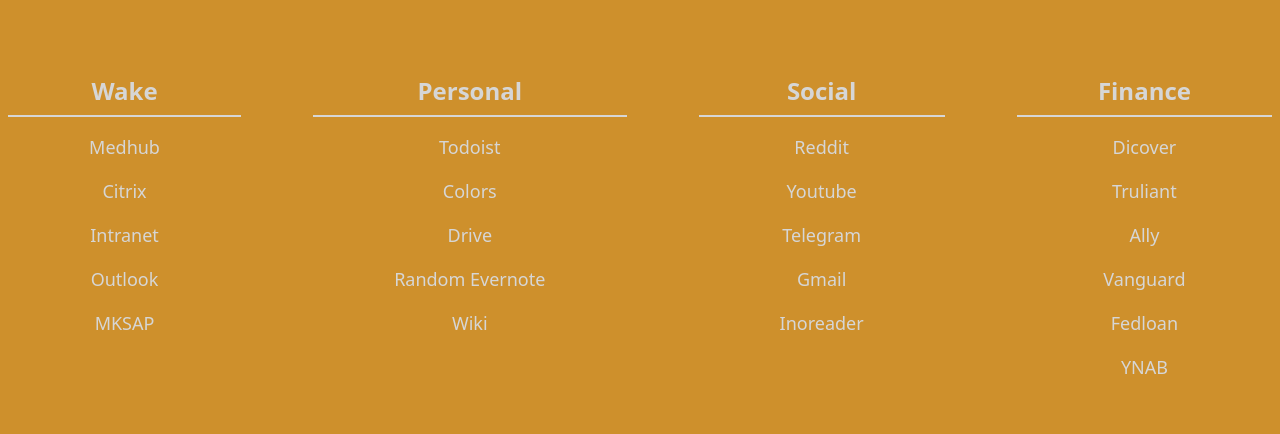
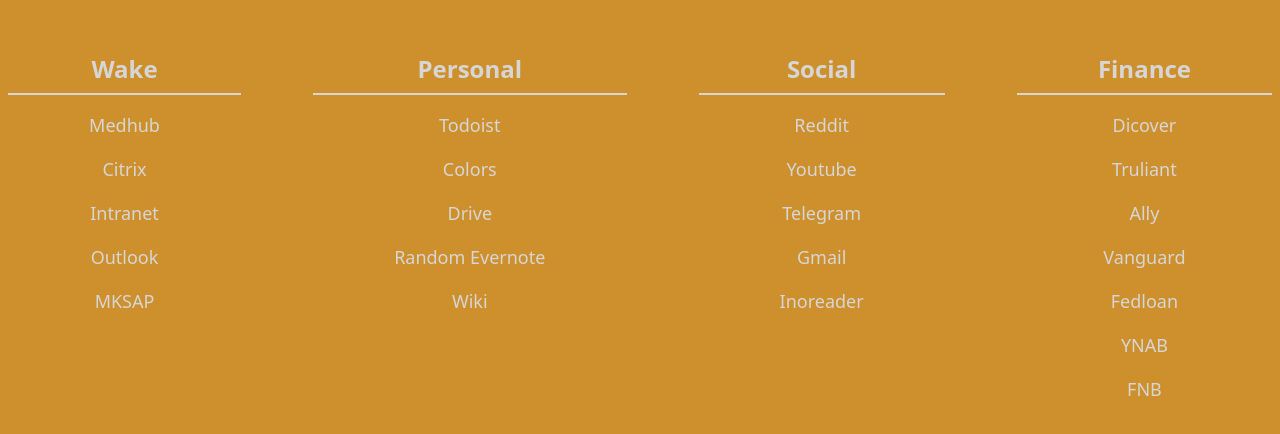
Before and after one commit to kangruixiang/sveltestartpage, a Svelte app: page / in a window 1280 px wide. Shown: the part 176-610 px from the top of the page. Built offline with nearby package versions, Linux system fonts and the light colour scheme; the HTML template or start-up script is replaced by a standard one; a web font is replaced by a local one.

Commit message:
added fnb

```diff
--- a/src/App.svelte
+++ b/src/App.svelte
@@ -128,7 +128,7 @@
       },
       {
         name: "Vanguard",
-        url: "https://personal.vanguard.com/us/MyHome",
+        url: "https://investor.vanguard.com/my-account/log-on",
       },
       {
         name: "Fedloan",
@@ -137,6 +137,10 @@
       {
         name: "YNAB",
         url: "https://app.youneedabudget.com/",
+      },
+      {
+        name: "FNB",
+        url: "https://banking.fnb-onlinebankingcenter.com/FNBPA/Login.aspx#",
       },
     ],
   };
```
Also changed, not shown: 2 other files (tests, documents, lock files or other folders).
